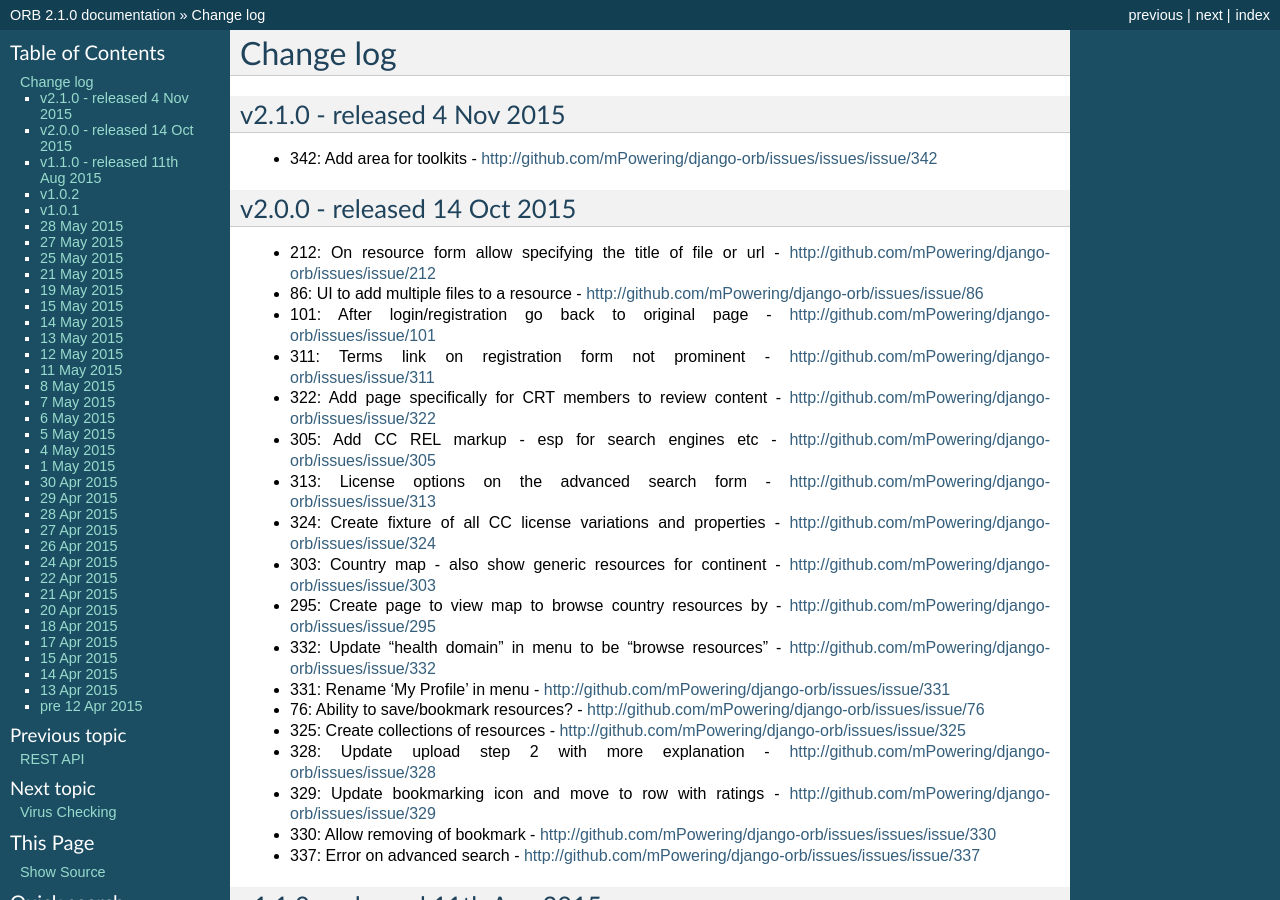
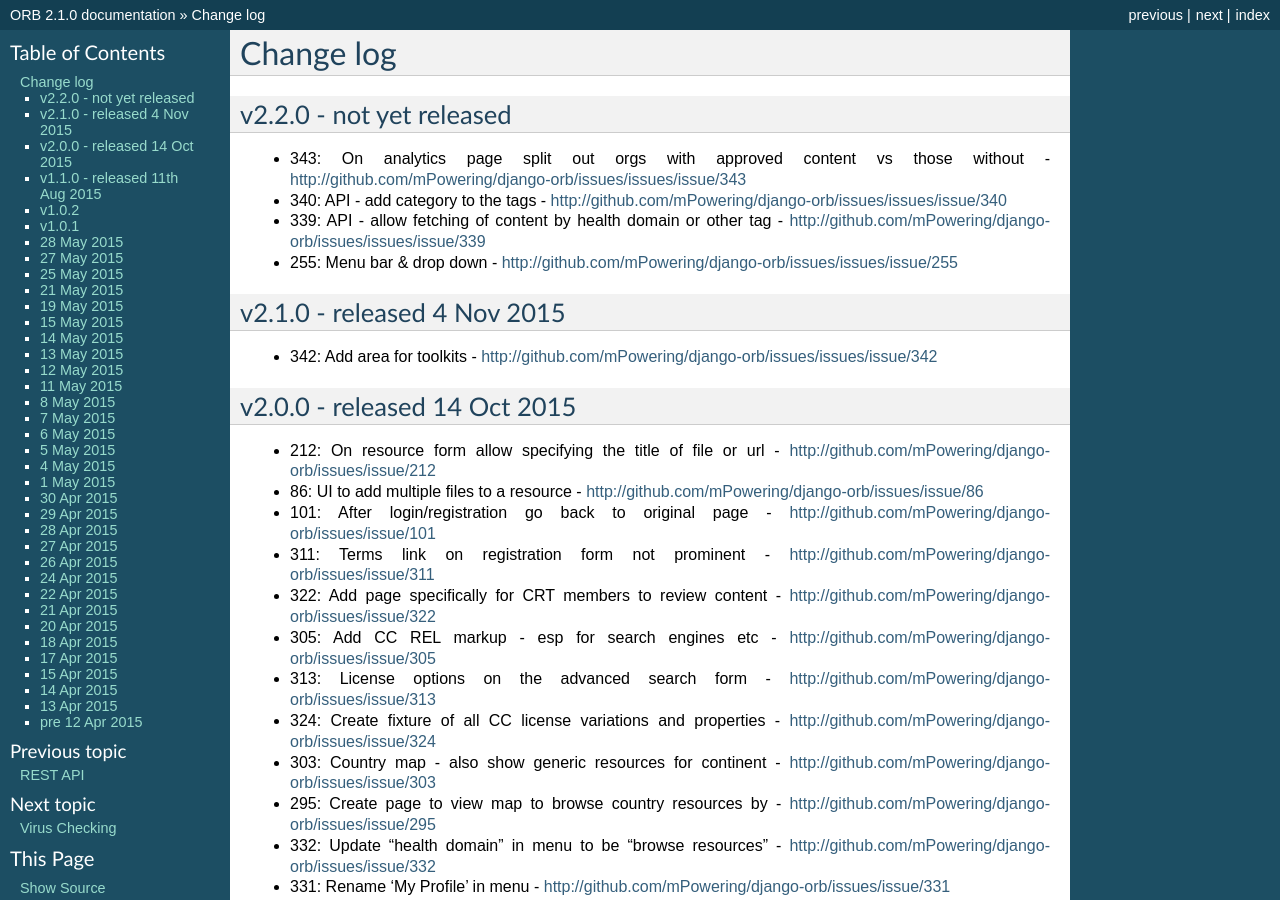
Before and after one commit to mPowering/django-orb, a Sphinx documentation site: the page built from docs/changelog.rst, in a window 1280 px wide and 900 px high. Built offline with Sphinx 7.4.7, drawn with Linux system fonts in a browser that asks for light colours.

Commit message:
update docs

```diff
--- a/docs/changelog.rst
+++ b/docs/changelog.rst
@@ -1,8 +1,20 @@
 Change log
 =====================================
 
+
+v2.2.0 - not yet released
+---------------------------------
+
+* 343: On analytics page split out orgs with approved content vs those without - http://github.com/mPowering/django-orb/issues/issues/issue/343
+* 340: API - add category to the tags - http://github.com/mPowering/django-orb/issues/issues/issue/340
+* 339: API - allow fetching of content by health domain or other tag - http://github.com/mPowering/django-orb/issues/issues/issue/339
+* 255: Menu bar & drop down - http://github.com/mPowering/django-orb/issues/issues/issue/255
+
+
+
 v2.1.0 - released 4 Nov 2015
 ------------------------------------
+
 * 342: Add area for toolkits - http://github.com/mPowering/django-orb/issues/issues/issue/342
 
 
```
